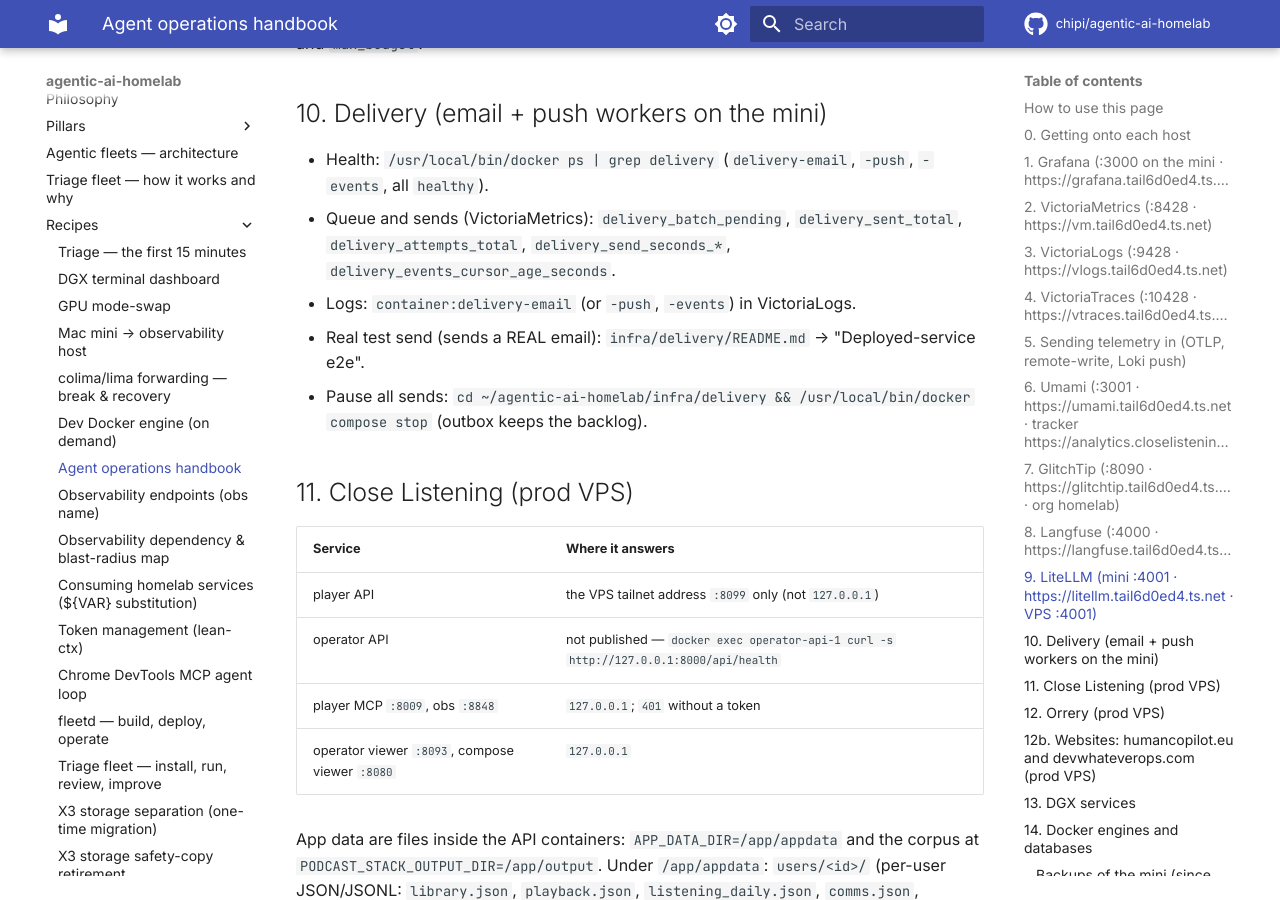
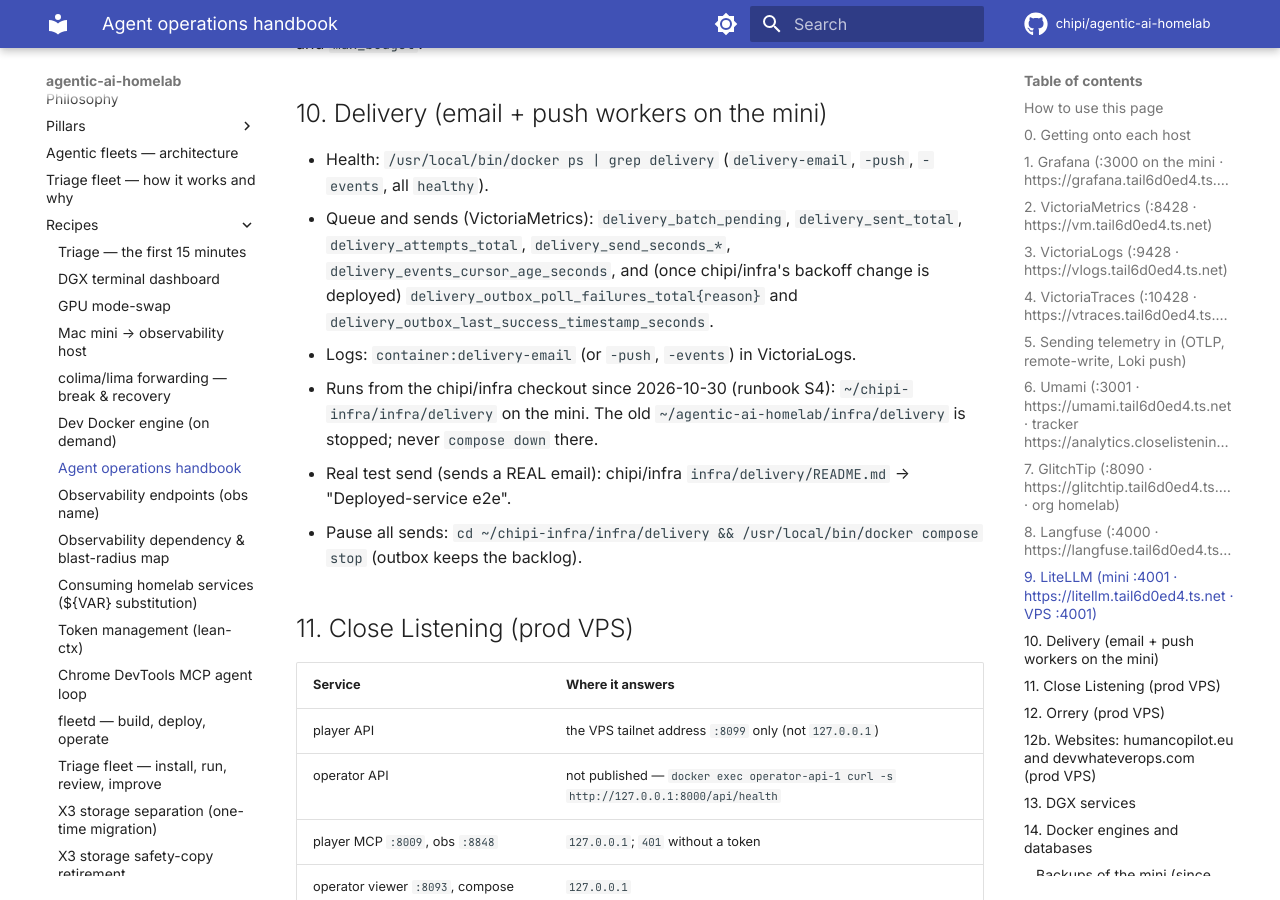
Before and after one commit to chipi/agentic-ai-homelab, an MkDocs documentation site: the page built from docs/recipes/agent-access.md, in a window 1280 px wide and 900 px high, scrolled down 17518 px. Built offline with MkDocs 1.6.1 and Material for MkDocs 9.7.7, drawn with Linux system fonts in a browser that asks for light colours; comment, search, counter and statistics services are not loaded.

Commit message:
feat(alerting): delivery-outbox-unreachable; delivery paths point at chipi/infra
delivery-outbox-unreachable fires when a delivery loop has not reached its upstream for 15 min
(+5 m for), read from delivery_outbox_last_success_timestamp_seconds, which chipi/infra's
delivery backoff change (9558bdd+, not yet deployed) adds. Expected blips stay quiet: app
deploys (~30 s) and the 2026-10-16..30 network blips (polls succeeding in between) would not
have fired it. The gauge starts at the loop's start time (never 0, never absent once running), so a
worker that never reaches its outbox after a restart also fires, 15 min after starting. NoData
is OK until that worker is deployed. Not replayed against history:
the metric did not exist before; the judgement rests on the 100 logged poll failures.

delivery-worker-down's hint and the handbook's delivery section now name ~/chipi-infra/infra/delivery,
where delivery runs since runbook S4 today.

Co-Authored-By: Claude Opus 5.5 <noreply@anthropic.com>
Claude-Session: https://claude.ai/code/session_014cvkLBvrdBPr8njAy3EJki

```diff
--- a/docs/recipes/agent-access.md
+++ b/docs/recipes/agent-access.md
@@ -550,10 +550,14 @@ API runs in container `litellm` (master key in its env); run the calls from the
 
 - Health: `/usr/local/bin/docker ps | grep delivery` (`delivery-email`, `-push`, `-events`, all `healthy`).
 - Queue and sends (VictoriaMetrics): `delivery_batch_pending`, `delivery_sent_total`,
-  `delivery_attempts_total`, `delivery_send_seconds_*`, `delivery_events_cursor_age_seconds`.
+  `delivery_attempts_total`, `delivery_send_seconds_*`, `delivery_events_cursor_age_seconds`,
+  and (once chipi/infra's backoff change is deployed) `delivery_outbox_poll_failures_total{reason}`
+  and `delivery_outbox_last_success_timestamp_seconds`.
 - Logs: `container:delivery-email` (or `-push`, `-events`) in VictoriaLogs.
-- Real test send (sends a REAL email): `infra/delivery/README.md` → "Deployed-service e2e".
-- Pause all sends: `cd ~/agentic-ai-homelab/infra/delivery && /usr/local/bin/docker compose stop` (outbox keeps the backlog).
+- Runs from the chipi/infra checkout since 2026-10-30 (runbook S4): `~/chipi-infra/infra/delivery`
+  on the mini. The old `~/agentic-ai-homelab/infra/delivery` is stopped; never `compose down` there.
+- Real test send (sends a REAL email): chipi/infra `infra/delivery/README.md` → "Deployed-service e2e".
+- Pause all sends: `cd ~/chipi-infra/infra/delivery && /usr/local/bin/docker compose stop` (outbox keeps the backlog).
 
 ## 11. Close Listening (prod VPS)
 
```
Also changed, not shown: 1 other file.
